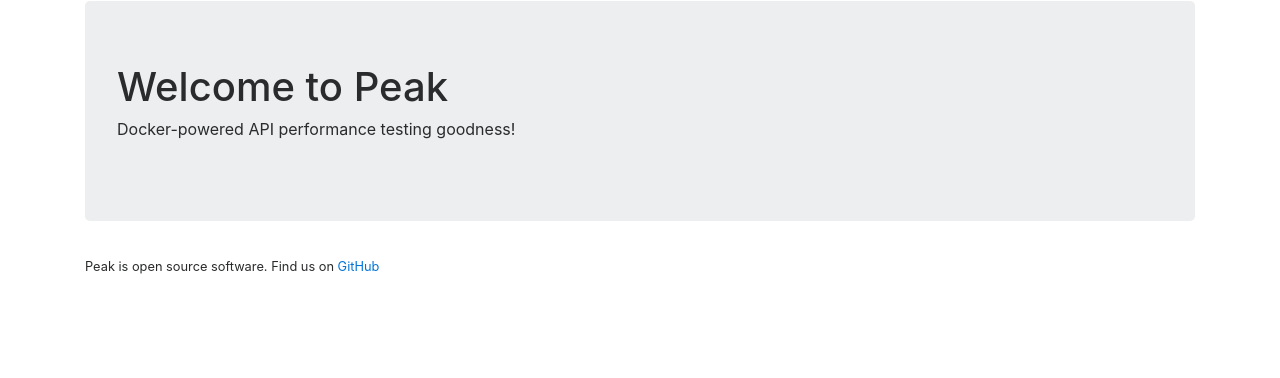
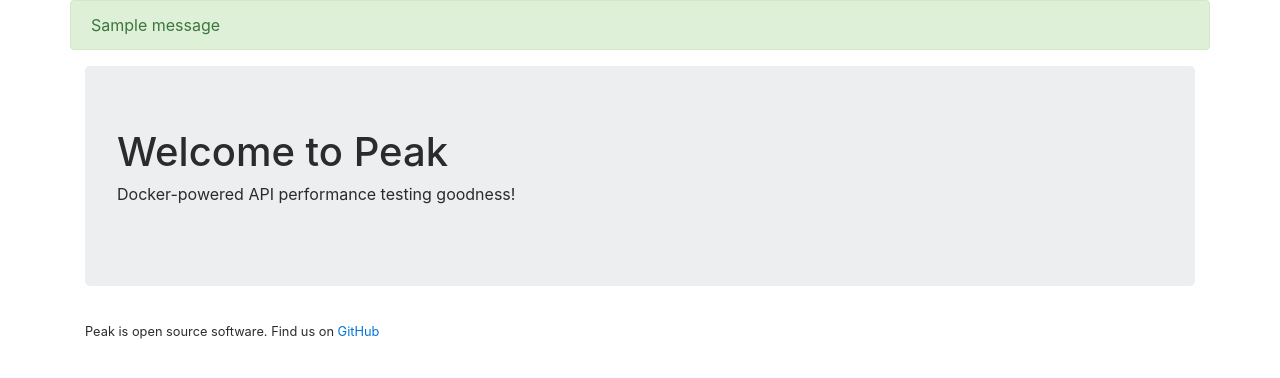
Before and after one commit to peak-oss/peakweb, a Flask app: page / in a window 1280 px wide. Shown: the part 132-510 px from the top of the page. Run offline with Flask 2, Linux system fonts and the light colour scheme; one stand-in notice (Sample message) is shown; some libraries are stand-ins or nearby versions.

Commit message:
flash message on suite submission

```diff
--- a/peakweb/peakweb.py
+++ b/peakweb/peakweb.py
@@ -30,7 +30,8 @@
                                       'description': str(form.description.data)})
 
         test_id = resp.json()['id']
-        return redirect('/suite_view/'+test_id)
+        flash("Successfully submitted peak suite %s" % test_id)
+        return redirect('/test_suite/')
 
     return render_template('testsuite.html', form=form)
 
--- a/peakweb/templates/base.html
+++ b/peakweb/templates/base.html
@@ -43,11 +43,13 @@
     <div class="container">
   {%- with messages = get_flashed_messages(with_categories=True) %}
   {%- if messages %}
+    {%- for message in messages %}
     <div class="row">
-      <div class="col-md-12">
-        <!-- add code here to flash messages -->
-      </div>
+       <div class="col-md-12 alert alert-success" >
+          {{ message[1] }}
+       </div>
     </div>
+    {%- endfor %}
   {%- endif %}
   {%- endwith %}
 
```
